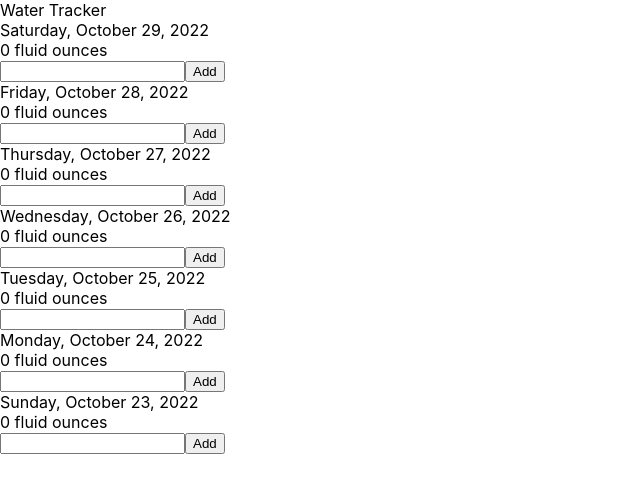
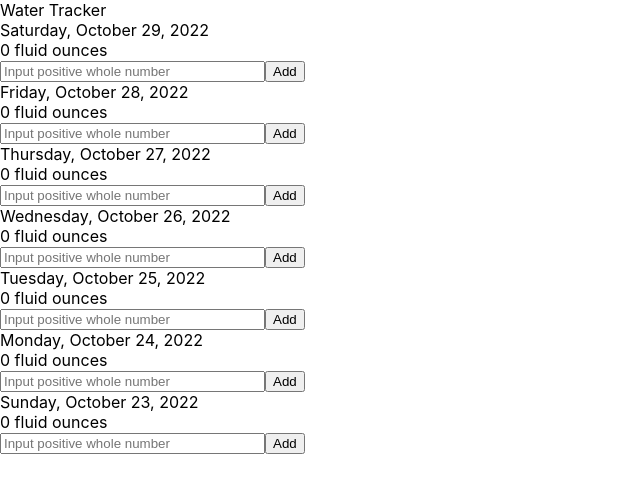
Before and after one commit to esha-sidhu/Delta, a React (Create React App) app in the folder delta/: page /WaterTracker in a window 1280 px wide. Shown: the top 492 px of the page, without its empty margins (0-640 px from the left). Built offline with nearby package versions, Linux system fonts and the light colour scheme.

Commit message:
Add checks for invalid input in water tracker

```diff
--- a/delta/src/components/WaterTracker.js
+++ b/delta/src/components/WaterTracker.js
@@ -36,6 +36,7 @@ function WaterEntry({dateInput})
 {
     const [date, setDate] = useState(dateInput);
     const [amount, setAmount] = useState(0);
+    const [invalidInputAlert, setInvalidInputAlert] = useState(false);
 
     let day = new Date();
     day.setDate(day.getDate() - date);
@@ -45,9 +46,21 @@ function WaterEntry({dateInput})
 
     function handleEntry()
     {
-        console.log(document.getElementById(entryName));
-        let add = parseInt(document.getElementById(entryName).value);
-        setAmount(amount + add);
+        let input = document.getElementById(entryName);
+        console.log(input);
+        let add = parseInt(input.value);
+        if (isNaN(add) || isNaN(input.value) || input.value.indexOf(".") !== -1 || add <= 0)
+        {
+            console.log("invalid input");
+            setInvalidInputAlert(true);
+        }
+        else
+        {
+            console.log(add);
+            setAmount(amount + add);
+            setInvalidInputAlert(false);
+        }
+        console.log(invalidInputAlert);
     }
 
     return(
@@ -59,7 +72,7 @@ function WaterEntry({dateInput})
                 {amount} fluid ounces
             </div>
             <div>
-                <input type="text" id={entryName}/>
+                <input type="text" placeholder="Input positive whole number" size="30" id={entryName}/>
                 <button onClick={handleEntry}>Add</button>
             </div>
         </div>
```
